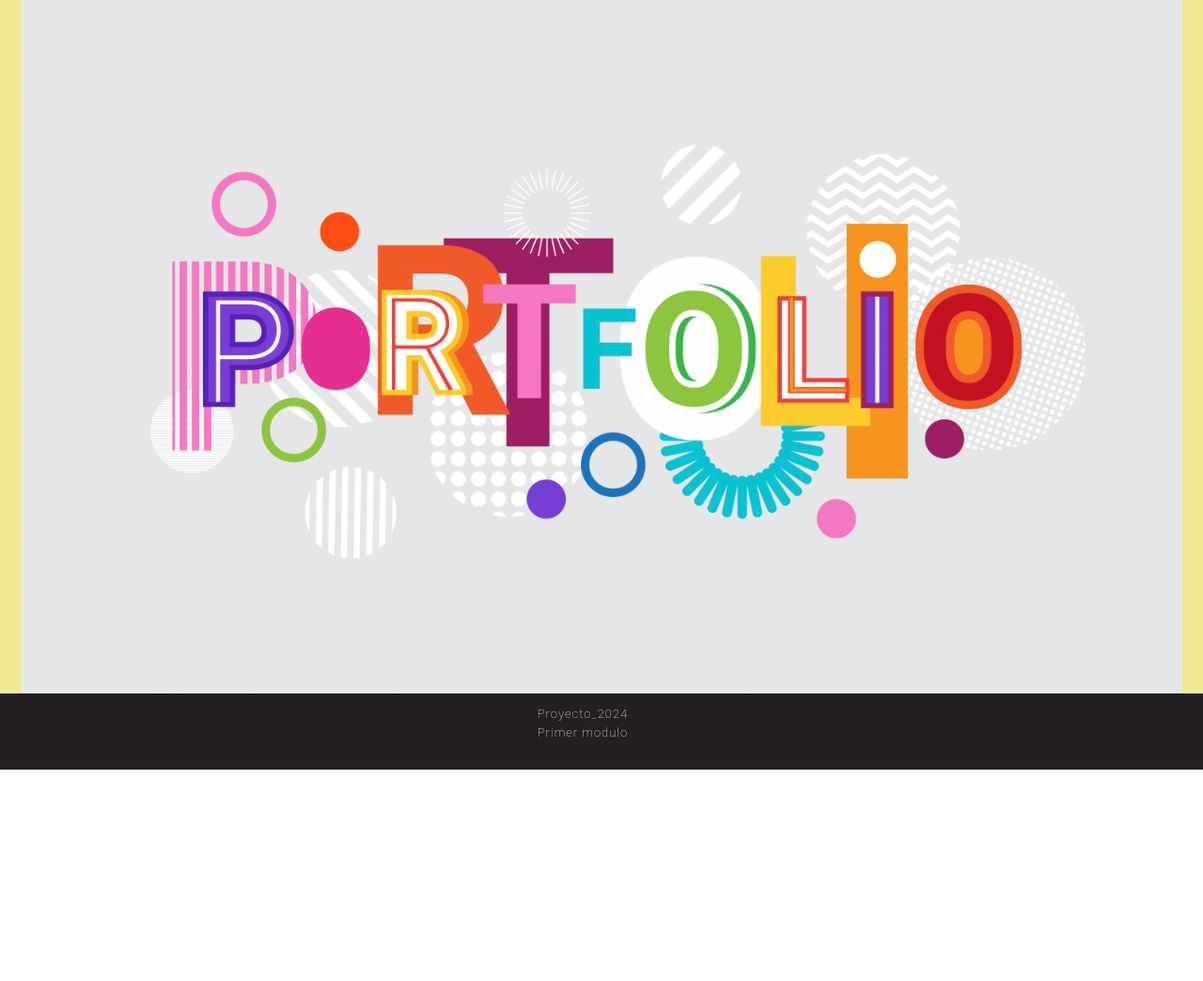
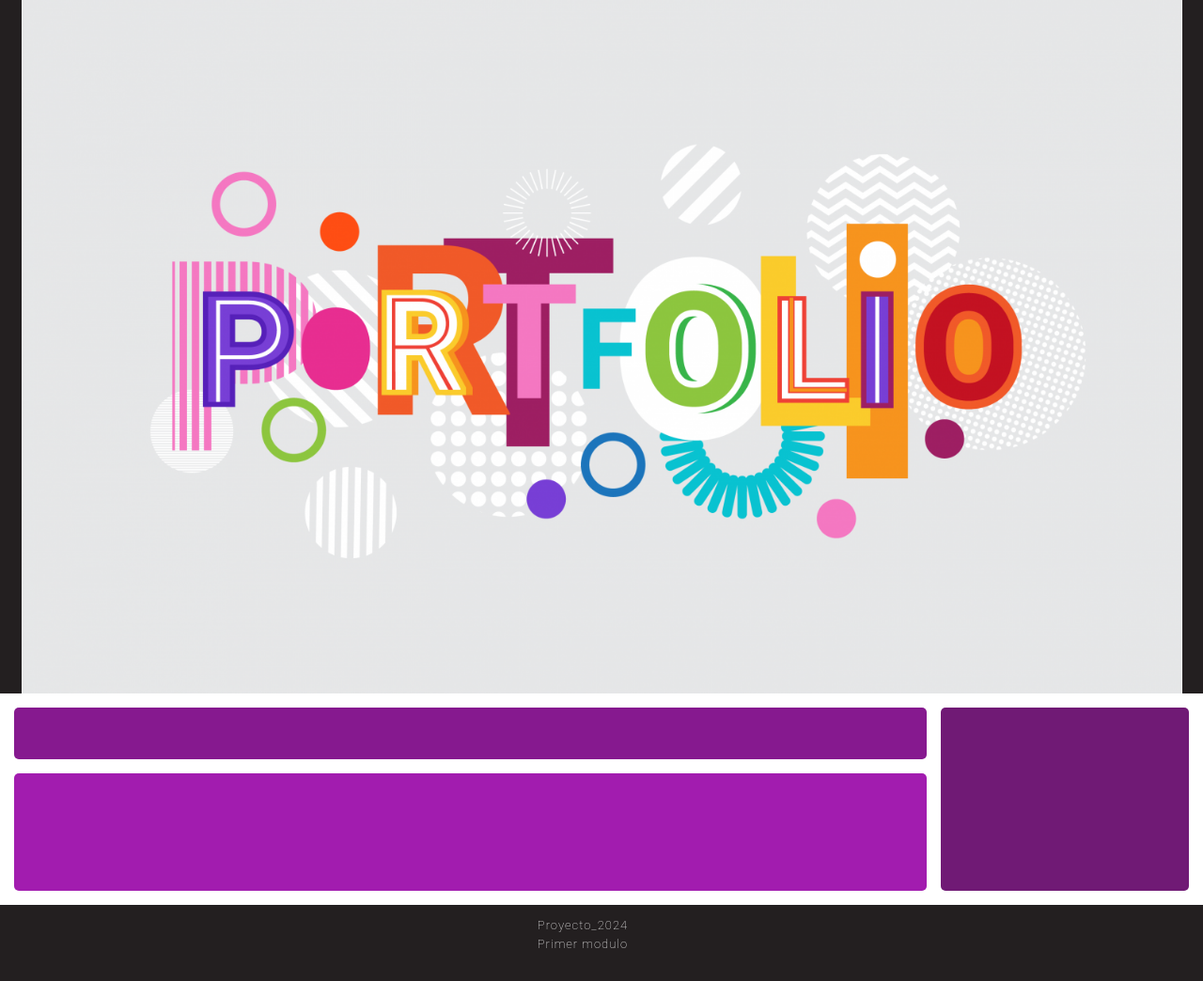
Before and after one commit to Esteban-FM/PortfolioProyecto, a plain HTML site: page index.html in a window 1280 px wide. Shown: the whole page at 94% size. Before the commit the page ends 819 px from the top, so only its background shows below. Drawn offline with nearby package versions, Linux system fonts and the light colour scheme.

Commit message:
add new section

```diff
--- a/index.html
+++ b/index.html
@@ -45,7 +45,7 @@
             <div class="grid ">
     <div class="col-xl-12 col-lg-12 col-md-12 col-sm-12 col-xs-12 wrapper2">
           <div>
-             <img src="./img/portfolio-1536x918.png" class="wow animated fadeInLeft img-responsive center-block" data-wow-offset="200">
+             <img src="./img/portfolio-1536x918.png" class="img-responsive center-block" data-wow-offset="200">
           </div>
      </div>
 
@@ -60,6 +60,16 @@
    </div>
   </div>
 </section>
+
+<section>
+  <div class="grid grid-rows-3 grid-flow-col gap-4 px-4 py-4 leading-10">
+    <div class="p-4 w-full bg-fuchsia-800 rounded-lg col-span-4">&nbsp;</div>
+    <div class="p-4 w-full bg-fuchsia-700 rounded-lg row-span-2 col-span-4">&nbsp;</div>
+    <div class="p-4 w-full bg-fuchsia-900 rounded-lg row-span-3">&nbsp;</div>
+</div>
+</section>
+
+
 
 
 
@@ -263,7 +273,7 @@
           <div class="row row-no-gutter">
 
 
-  <div class="col-lg-10 col-lg-offset-1 col-md-10 col-md-offset-1 col-sm-11 col-sm-offset-1  col-xs-11 col-xs-offset-1">
+  <div class="col-lg-offset-0 col-lg-12 col-xl-12 col-md-10 col-md-offset-1 col-sm-11 col-sm-offset-1  col-xs-11 col-xs-offset-1">
     <p>Proyecto_2024 <br> Primer modulo</p>
   </div>
 
--- a/style/style.css
+++ b/style/style.css
@@ -52,12 +52,8 @@ html, body {
   cursor: pointer;
 }
 
-.wrapper2 img:hover{
-  transform: scale(1.3);
-}
-
 #Nombre {
-  background-color: #efe993;
+  background-color: #231f20;
 }
 
 
```
